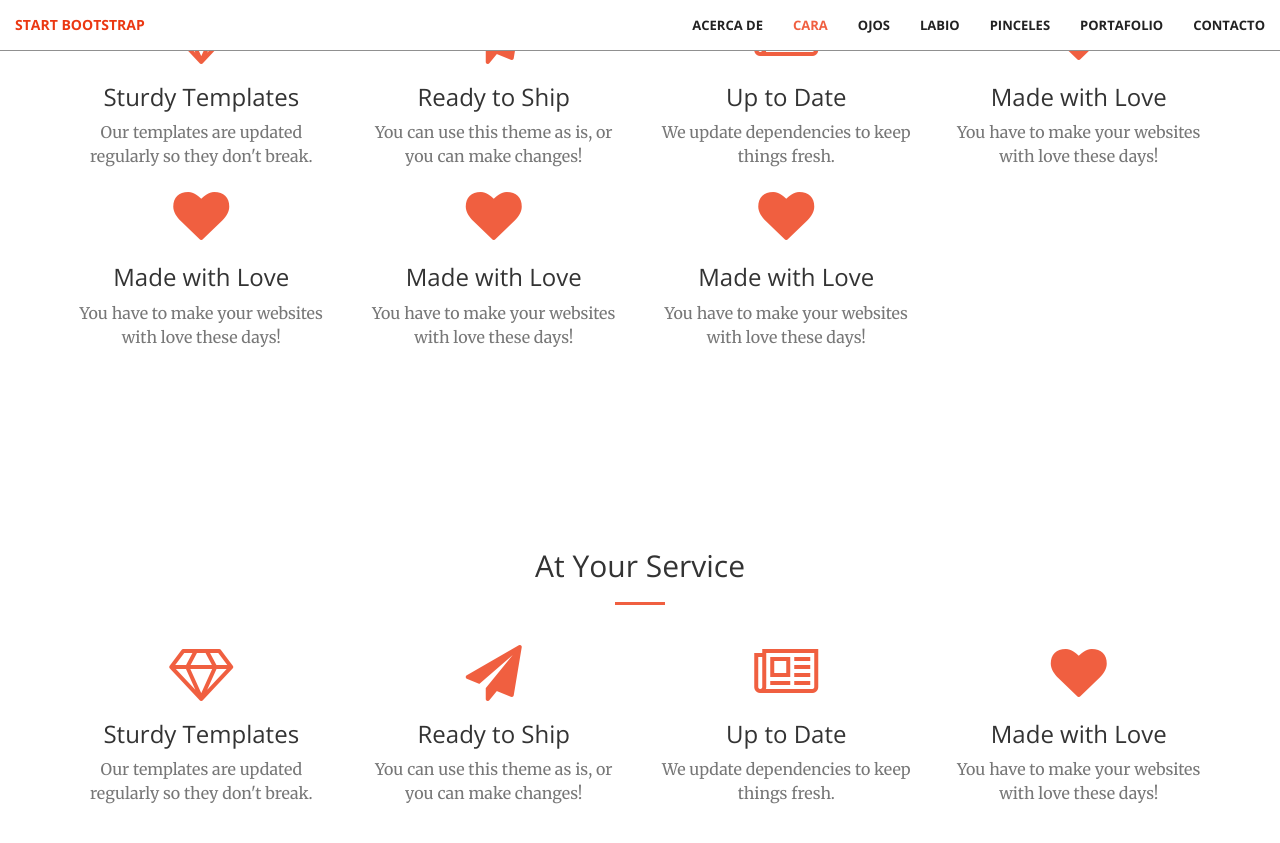
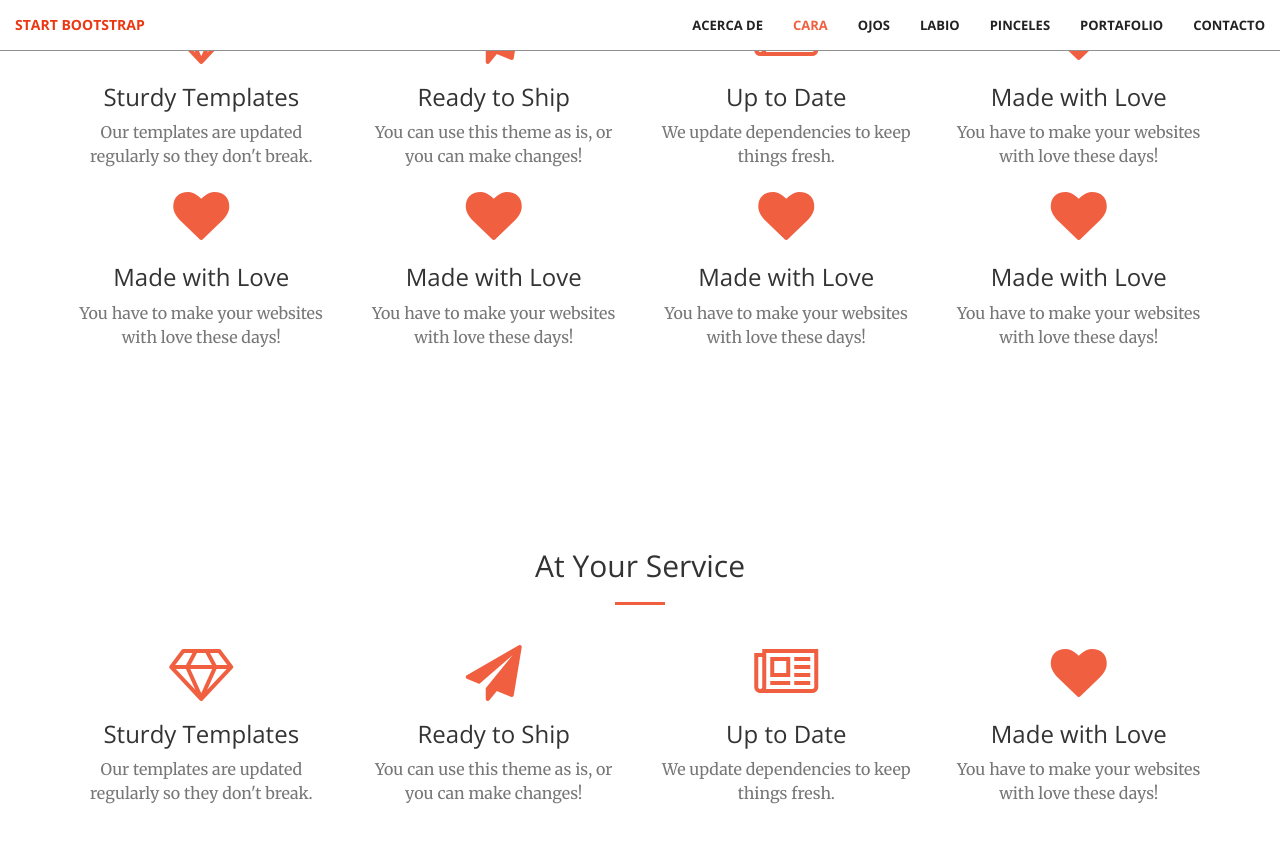
Before and after one commit to KatherineMerchanS/KatherineMerchanS.github.io, a Jekyll site: the page built from index.html, in a window 1280 px wide and 900 px high, scrolled down 1506 px. Shown: the top 843 px of the window. Built offline with Jekyll 4.4.1, drawn with Linux system fonts in a browser that asks for light colours.

Commit message:
Update cara.html

```diff
--- a/_includes/cara.html
+++ b/_includes/cara.html
@@ -58,6 +58,13 @@
                     <p class="text-muted">You have to make your websites with love these days!</p>
                 </div>
             </div>
+            <div class="col-lg-3 col-md-6 text-center">
+                <div class="service-box">
+                    <i class="fa fa-4x fa-heart wow bounceIn text-primary" data-wow-delay=".3s"></i>
+                    <h3>Made with Love</h3>
+                    <p class="text-muted">You have to make your websites with love these days!</p>
+                </div>
+            </div>
         </div>
     </div>
 </section>
```
